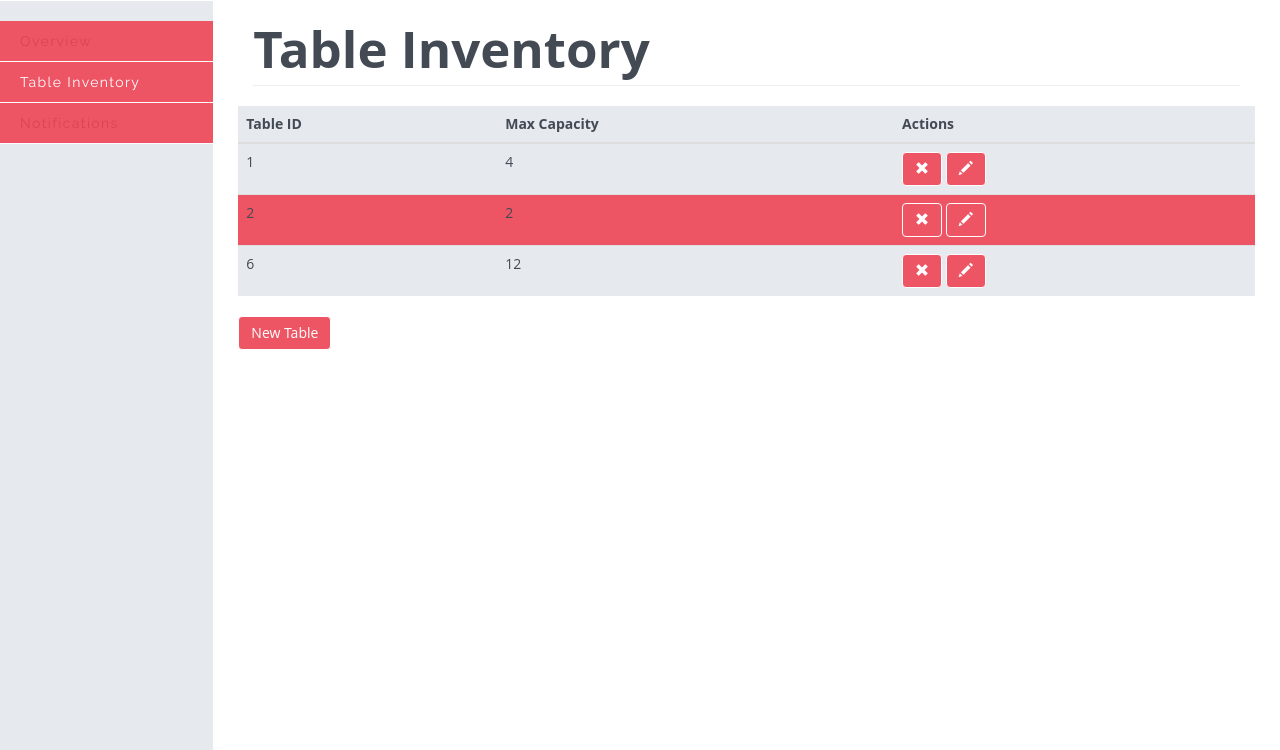
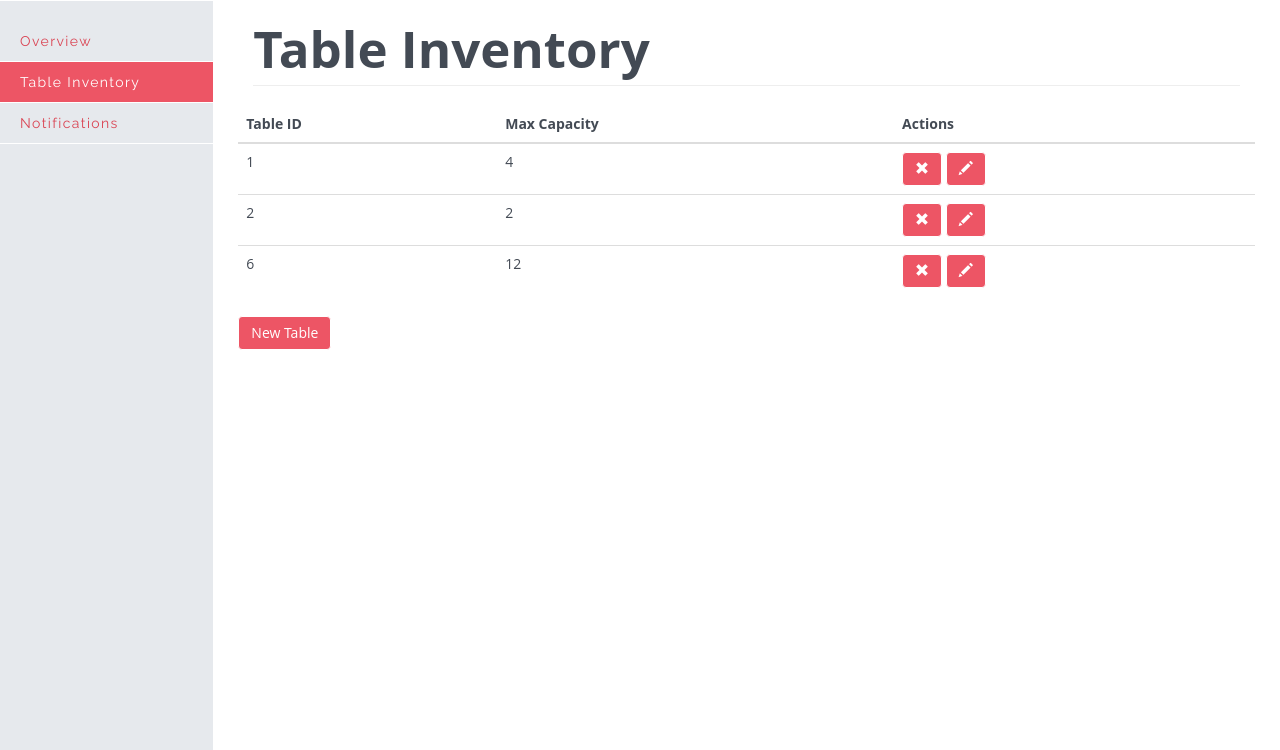
Before and after one commit to jeffbayes/greathost, a Flask app: page /admin/tables in a window 1280 px wide. Shown: the part 50-800 px from the top of the page. Run offline with Flask 2, Linux system fonts and the light colour scheme; some libraries are stand-ins or nearby versions.

Commit message:
admin styling

```diff
--- a/static/css/admin.css
+++ b/static/css/admin.css
@@ -87,6 +87,7 @@ table, th, td {
 }
 
 th, td {
+    background-color:#fff;
     padding: 15px;
 }
 
--- a/templates/admin-analytics.html
+++ b/templates/admin-analytics.html
@@ -57,14 +57,14 @@
     <div class="container-fluid">
       <div class="row">
         <div class="col-sm-3 col-md-2 sidebar">
-            <div id="admin-nav">
-          <ul class="nav nav-sidebar">
+
+          <ul class="nav nav-sidebar" id="ad-nav">
             <li><a href="/admin">Overview <span class="sr-only">(current)</span></a></li>
             <li><a href="/admin/tables">Table Inventory</a></li>
             <li class="active"><a href="/admin/analytics">Analytics</a></li>
             <li><a href="/admin/notifications">Notifications</a></li>
           </ul>
-      </div>
+
  <!--          <ul class="nav nav-sidebar">
             <li><a href="">Nav item</a></li>
             <li><a href="">Nav item again</a></li>
--- a/templates/admin-overview.html
+++ b/templates/admin-overview.html
@@ -98,7 +98,7 @@
     <div class="form-group">
       <label class="col-md-4 control-label" for="operatingHours">Operating Hours</label>
       <div class="col-md-4">
-      <input id="operatingHours" name="operatingHours" type="text" value="1PM - 11PM" class="form-control input-md" required="">
+      <input id="operatingHours" name="operatingHours" type="datetime" value="1PM - 11PM" class="form-control input-md" required="">
 
       </div>
     </div>
--- a/templates/admin-tables.html
+++ b/templates/admin-tables.html
@@ -57,14 +57,14 @@
     <div class="container-fluid">
       <div class="row">
         <div class="col-sm-3 col-md-2 sidebar">
-            <div id="admin-nav">
-          <ul class="nav nav-sidebar">
+
+          <ul class="nav nav-sidebar" id="ad-nav">
             <li><a href="/admin">Overview <span class="sr-only">(current)</span></a></li>
             <li class="active"><a href="/admin/tables">Table Inventory</a></li>
             <!-- <li><a href="/admin/analytics">Analytics</a></li> -->
             <li><a href="/admin/notifications">Notifications</a></li>
           </ul>
-      </div>
+
  <!--          <ul class="nav nav-sidebar">
             <li><a href="">Nav item</a></li>
             <li><a href="">Nav item again</a></li>
```
